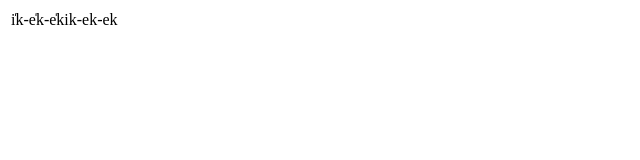
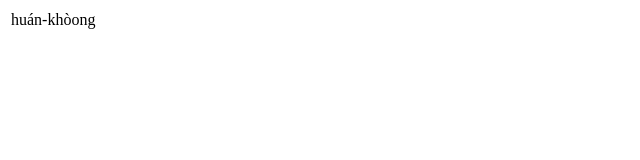
Before and after one commit to norino-noodles/swordle, a plain HTML site: page index.html in a window 1280 px wide. Shown: the full height of the page, 0-640 px from the left. Drawn offline with Linux system fonts and the light colour scheme.

Commit message:
fixes. some cases fail

```diff
--- a/index.html
+++ b/index.html
@@ -7,7 +7,7 @@
         <script>
             window.addEventListener("load", function (event) {
                 var div = document.getElementById("container");
-                div.innerHTML = poj_to_tailo('e' + '\u030D' + 'k') + poj_to_tailo('ek')
+                div.innerHTML = poj_to_tailo("hoán-khòng")
             })
         </script>
 	</head>
--- a/pojtotailo.js
+++ b/pojtotailo.js
@@ -2,41 +2,39 @@
 // using function export.poj_to_tl_conv(text)
 
 function poj_to_tailo(text) {
-    var accent = '[́̀̂]'
+    var accent = '[́̀̂]';
     var conv = {
         "e" :  "i",
         "E" : "I",
         "o" : "u",
         "O" : "U"
-    }
+    };
 
     function convert(match, p1, p2, offset, string) {
         return conv[p1] + p2;
     }
 
-    text = text.replace('#', '')
+    text = text.replace('#', '');
 
     text = text.normalize('NFD');
 
-    text = text.replace('\u4ED4', '\u00E1')
+    text = text.replace('\u4ED4', '\u00E1');
 
-    text = text.replace(new RegExp('\(([^\)]+)\)'), (match, p1, offset, string) => {
-        return p1 +'-' + p1 + '-' + p1
-    });
+    text = text.replace(new RegExp('\\(([^\\)]+)\\)'), '$1-$1-$1');
 
-    text = text.replace(new RegExp('([eE])(' + '\u030D' + '?k)'), convert);
+    text = text.replace(new RegExp('([eE])(' + '\\u030D' + '?k)'), convert);
 
     text = text.replace(new RegExp('([eE])(' + accent + '?ng)'), convert);
 
     text = text.replace(new RegExp('([oO])(' + accent + '?[ae])'), convert);
 
-    text = text.replace(new RegExp('([uU])(' + accent + '?[aei])'), '$1$3$2')
+    text = text.replace(new RegExp('([uU])(' + accent + '?)([aei])'), '$1$3$2');
 
-    text = text.replace(new RegExp('([eE])(' + accent + '?)(re)'), '$1$3$2')
+    text = text.replace(new RegExp('([eE])(' + accent + '?)(re)'), '$1$3$2');
 
-    text = text.replace(new RegExp('([oO])(' + accent + '?)'), '$1o')
+    text = text.replace(new RegExp('([oO]' + accent + '?)'), '$1o');
 
-    text = text.replace(new RegExp('(h?)\U207F'), 'nn$1')
+    text = text.replace(new RegExp('(h?)\\u207F'), 'nn$1');
 
     text = text.replace(new RegExp('([cC]h)'), (match, p1, offset, string) => {
         if (match == "ch") {
@@ -46,9 +44,9 @@ function poj_to_tailo(text) {
         }
     });
 
-    text = text.replace(new RegExp('/([^\s])'), ' / $1')
+    text = text.replace(new RegExp('\\/([^\\s])'), ' / $1');
 
     text = text.normalize('NFC');
-
+    console.log(RegExp('\\(([^\\)]+)\\)'))
     return text
 }
```
